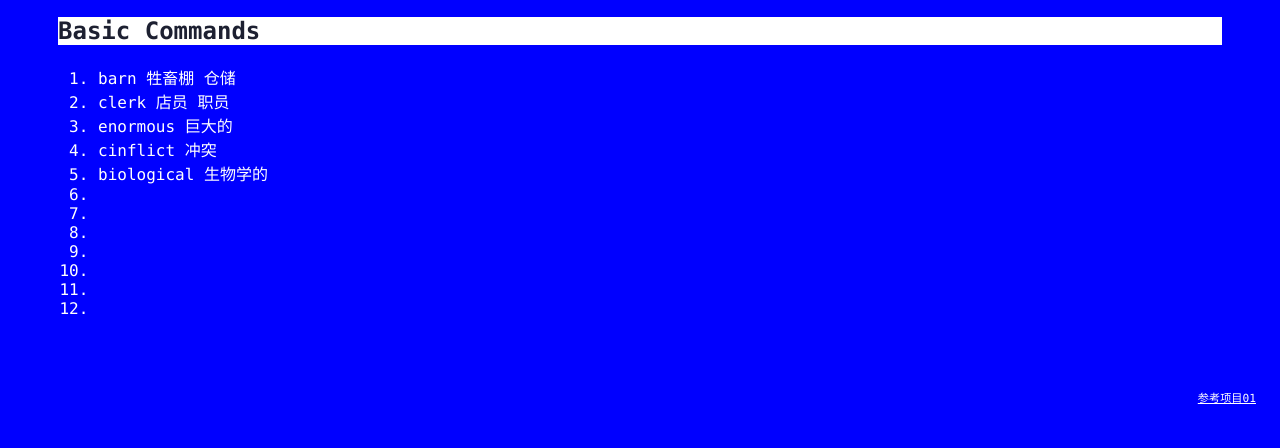
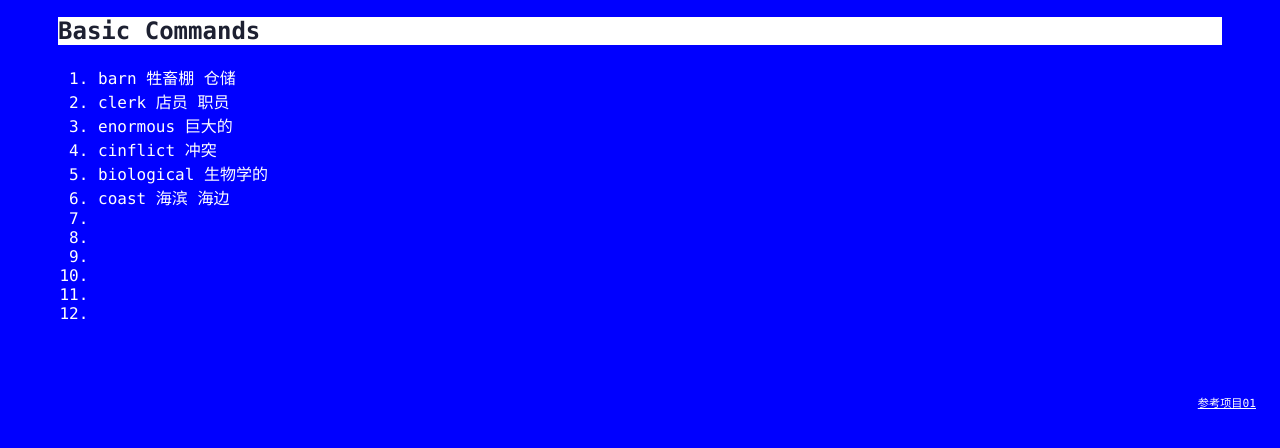
Before and after one commit to mtf090345/git_learning, a plain HTML site: page index.htm in a window 1280 px wide. Both pictures are taken after a click on the element "Basic Commands". Shown: the part 276-724 px from the top of the page. Drawn offline with Linux system fonts and the light colour scheme.

Commit message:
Add coast in index

```diff
--- a/index.htm
+++ b/index.htm
@@ -34,7 +34,7 @@
                     <li>enormous 巨大的</li>
                     <li>cinflict 冲突</li>
                     <li>biological 生物学的</li>
-                    <li></li>
+                    <li>coast 海滨 海边</li>
                     <li></li>
                     <li></li>
                     <li></li>
```
